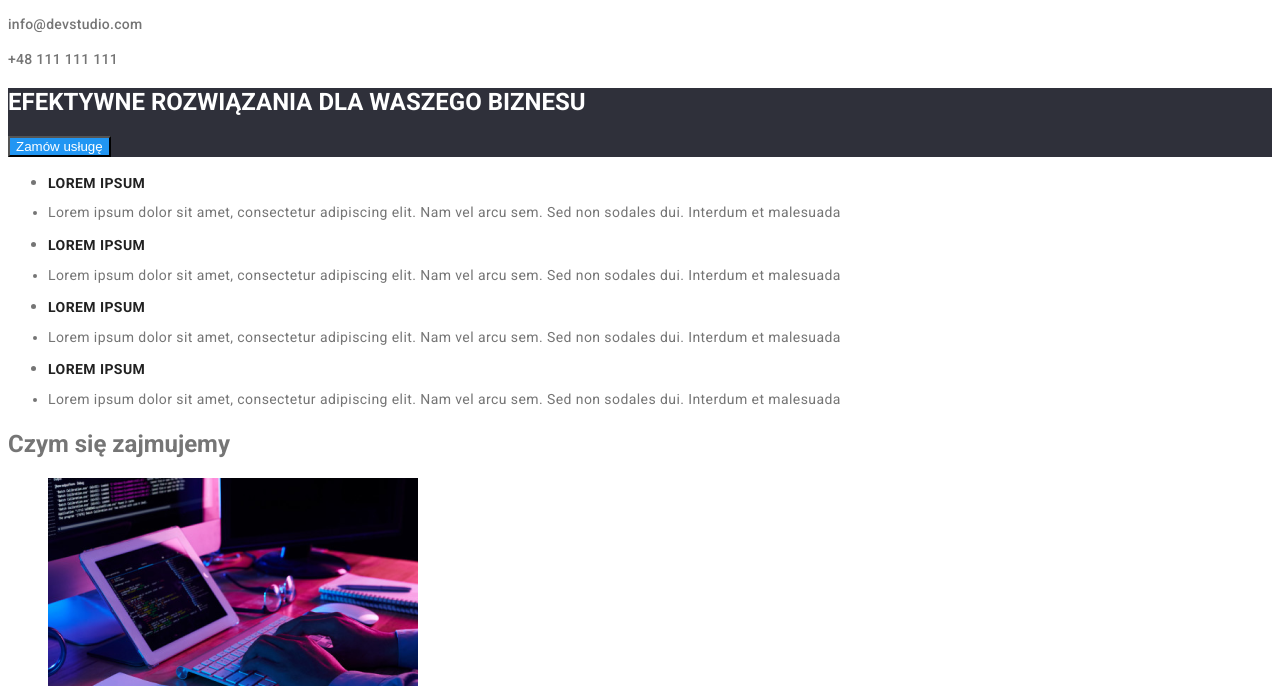
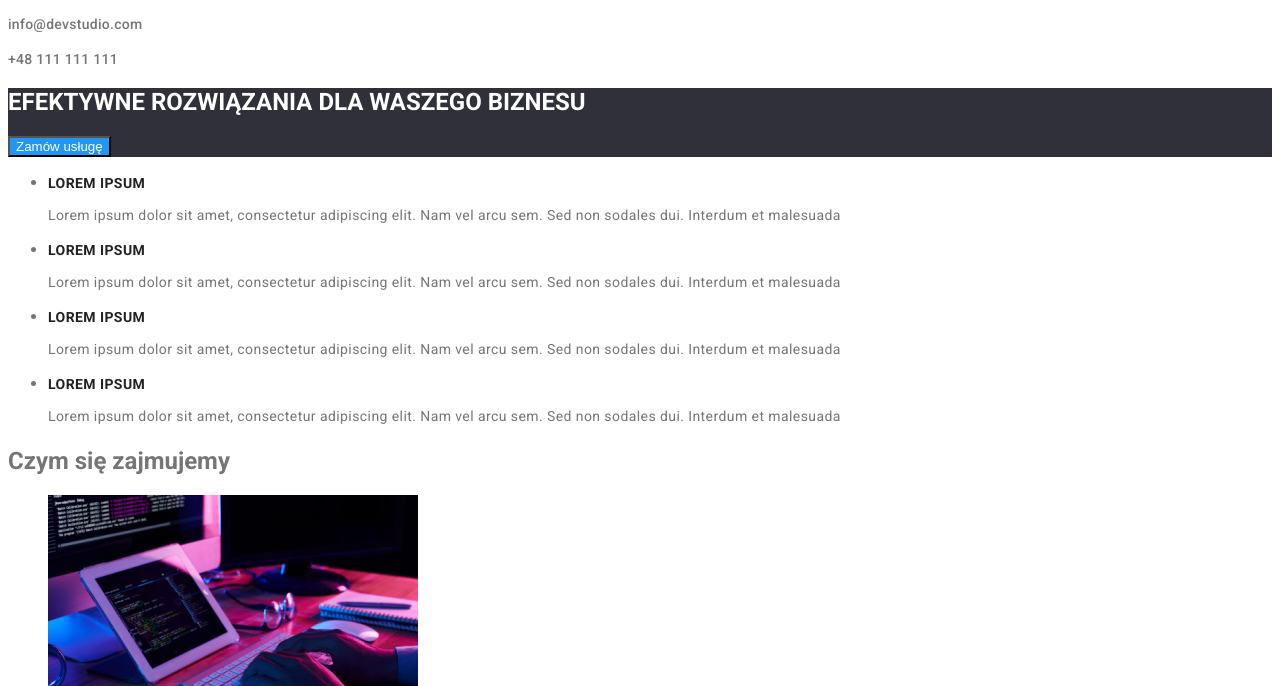
Before and after one commit to MatewK/goit-markup-hw-02, a plain HTML site: page index.html in a window 1280 px wide. Shown: the part 114-800 px from the top of the page. Drawn offline with Linux system fonts and the light colour scheme.

Commit message:
Update index.html

```diff
--- a/index.html
+++ b/index.html
@@ -37,19 +37,28 @@
         </section>
 
         <section>
+
             <ul>
-                        <li><h2 class="text-content-header">Lorem ipsum</h2></li>
-                        <li class="text-content">Lorem ipsum dolor sit amet, consectetur adipiscing elit.
-                            Nam vel arcu sem. Sed non sodales dui. Interdum et malesuada</li>
-                        <li><h2 class="text-content-header">Lorem ipsum</h2></li>
-                        <li class="text-content">Lorem ipsum dolor sit amet, consectetur adipiscing elit.
-                            Nam vel arcu sem. Sed non sodales dui. Interdum et malesuada</li>
-                        <li><h2 class="text-content-header">Lorem ipsum</h2></li>
-                        <li class="text-content">Lorem ipsum dolor sit amet, consectetur adipiscing elit.
-                             Nam vel arcu sem. Sed non sodales dui. Interdum et malesuada</li>
-                        <li><h2 class="text-content-header">Lorem ipsum</h2></li>
-                        <li class="text-content">Lorem ipsum dolor sit amet, consectetur adipiscing elit.
-                            Nam vel arcu sem. Sed non sodales dui. Interdum et malesuada</li>
+                <li>
+                    <h2 class="text-content-header">Lorem ipsum</h2>
+                        <p class="text-content">Lorem ipsum dolor sit amet, consectetur adipiscing elit.
+                                Nam vel arcu sem. Sed non sodales dui. Interdum et malesuada</p>
+                    </li>
+                    <li>
+                        <h2 class="text-content-header">Lorem ipsum</h2>
+                        <p class="text-content">Lorem ipsum dolor sit amet, consectetur adipiscing elit.
+                                Nam vel arcu sem. Sed non sodales dui. Interdum et malesuada</p>
+                    </li>
+                    <li>
+                        <h2 class="text-content-header">Lorem ipsum</h2>
+                        <p class="text-content">Lorem ipsum dolor sit amet, consectetur adipiscing elit.
+                                Nam vel arcu sem. Sed non sodales dui. Interdum et malesuada</p>
+                    </li>
+                    <li>
+                        <h2 class="text-content-header">Lorem ipsum</h2>
+                        <p class="text-content">Lorem ipsum dolor sit amet, consectetur adipiscing elit.
+                                Nam vel arcu sem. Sed non sodales dui. Interdum et malesuada</p>
+                    </li>
             </ul>
         </section>
         <section>
```
Lines whose indentation alone changed are shown as unchanged.
